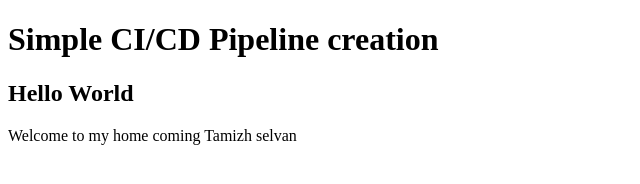
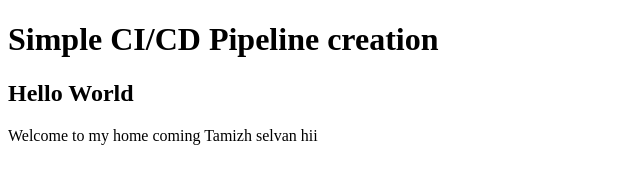
Before and after one commit to tamizh2225/simple-ci-cd-example, a plain HTML site: page index.html in a window 1280 px wide. Shown: the full height of the page, 0-640 px from the left. Drawn offline with Linux system fonts and the light colour scheme.

Commit message:
change again

```diff
--- a/index.html
+++ b/index.html
@@ -9,6 +9,6 @@
     <h1>Simple CI/CD Pipeline creation</h1>
     <h2>Hello World</h2>
     Welcome to my home coming
-    Tamizh selvan
+    Tamizh selvan hii
 </body>
 </html>
```
